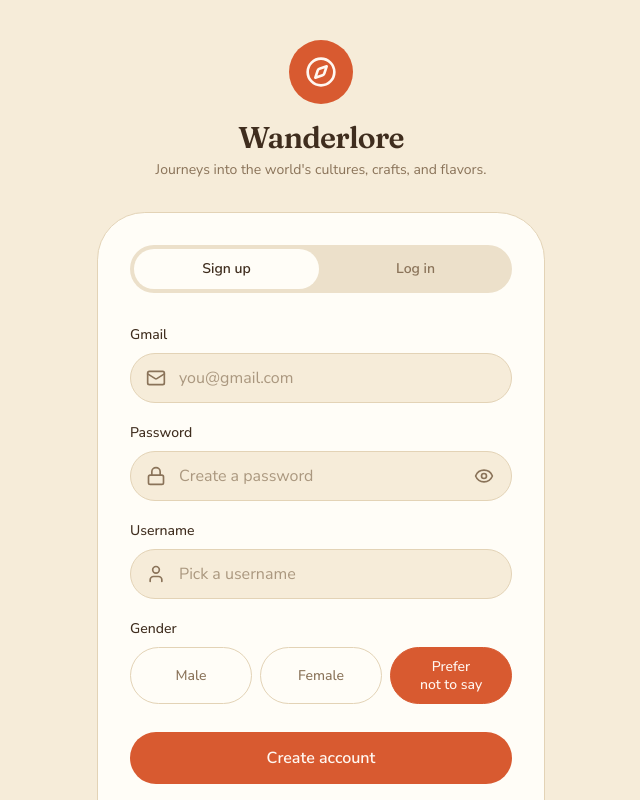
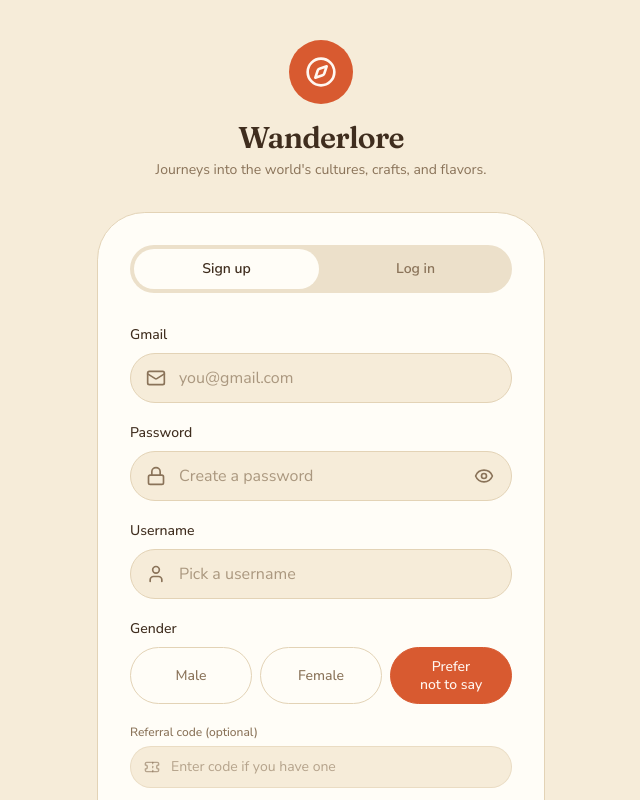
Before and after one commit to ReneChuah/cultural-travel-authentication, a Next.js app: page /signup in a window 1280 px wide. Shown: the top 800 px of the page, without its empty margins (319-959 px from the left). Built offline with nearby package versions, Linux system fonts and the light colour scheme.

Commit message:
feat: add referral code input to auth card
Added optional referral code input field with icon and placeholder.

Co-authored-by: ReneChuah <324799963+ReneChuah@users.noreply.github.com>

```diff
--- a/components/auth-card.tsx
+++ b/components/auth-card.tsx
@@ -2,7 +2,7 @@
 
 import { useState } from "react"
 import { useRouter } from "next/navigation"
-import { Compass, Eye, EyeOff, Mail, Lock, User } from "lucide-react"
+import { Compass, Eye, EyeOff, Mail, Lock, User, Ticket } from "lucide-react"
 import { cn } from "@/lib/utils"
 
 type Tab = "signup" | "login"
@@ -118,6 +118,24 @@ export function AuthCard() {
                 ))}
               </div>
             </fieldset>
+
+            <div className="flex flex-col gap-1.5">
+              <label htmlFor="signup-referral" className="text-xs font-medium text-muted-foreground">
+                Referral code (optional)
+              </label>
+              <div className="relative">
+                <span className="pointer-events-none absolute left-3.5 top-1/2 -translate-y-1/2 text-muted-foreground/60">
+                  <Ticket className="h-4 w-4" aria-hidden="true" />
+                </span>
+                <input
+                  id="signup-referral"
+                  type="text"
+                  autoComplete="off"
+                  placeholder="Enter code if you have one"
+                  className="w-full rounded-xl border border-border/60 bg-background py-2.5 pl-10 pr-4 text-sm text-foreground placeholder:text-muted-foreground/60 outline-none transition-colors focus:border-primary/60 focus:ring-2 focus:ring-primary/15"
+                />
+              </div>
+            </div>
 
             <button type="submit" className={cn(primaryButtonClass, "mt-2")}>
               Create account
```
